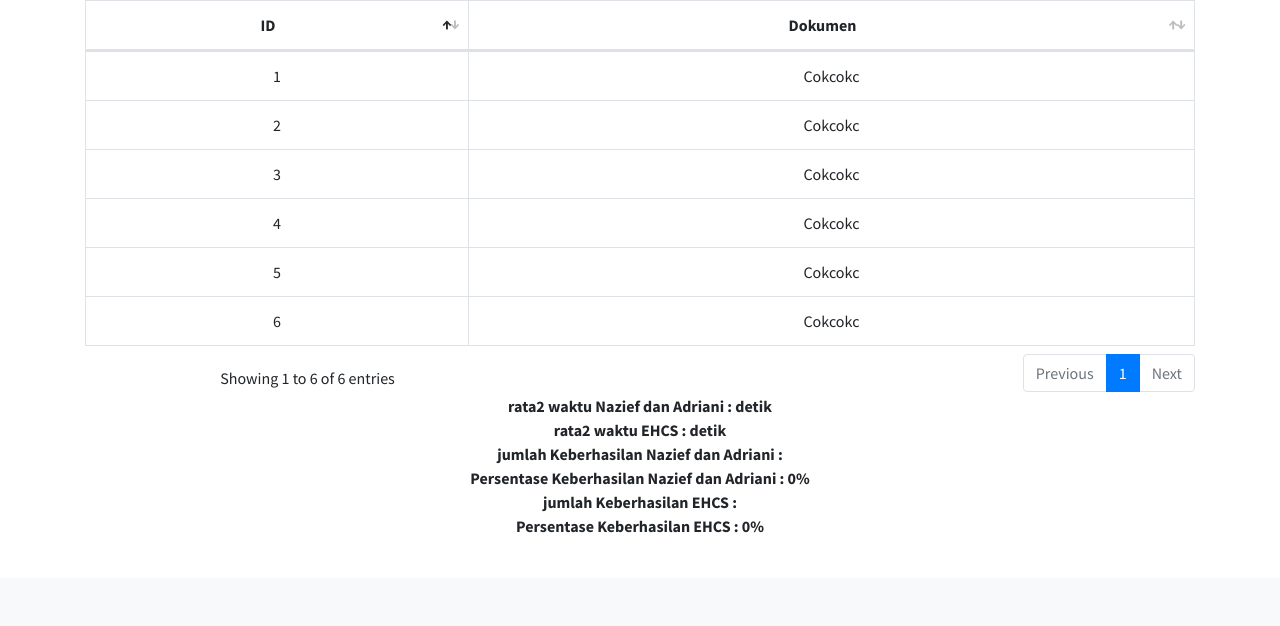
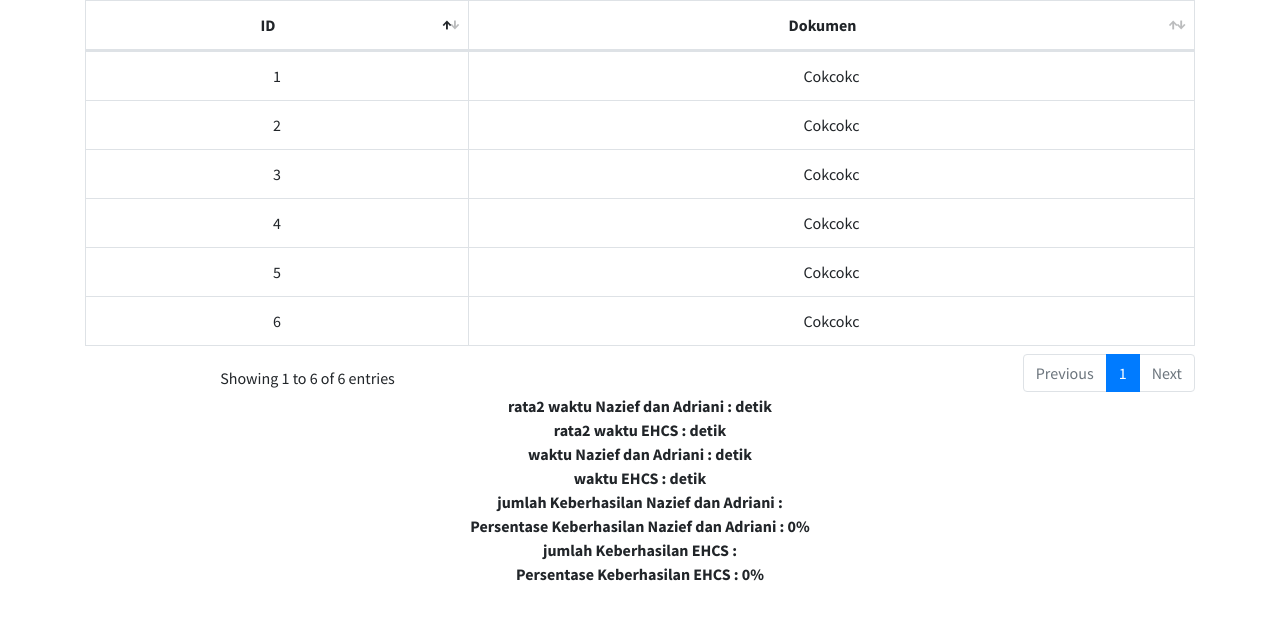
Before and after one commit to vitotamma/STKI-kelompok-1, a PHP site: page /result.php in a window 1280 px wide. Shown: the part 976-1602 px from the top of the page. Before the commit the page ends 1509 px from the top, so only its background shows below. Run offline with PHP 8.4, Linux system fonts and the light colour scheme; data comes from the database, SQL or seed files in the repository; data that the repository does not hold is empty.

Commit message:
tambah tampilan total waktu

```diff
--- a/result.php
+++ b/result.php
@@ -6,7 +6,7 @@
     $sqlStem = "SELECT id, kata, kata_dasar_1, kata_dasar_2, waktu_1, waktu_2, status_1, status_2, SUM(frekuensi) as frekuensi
                 FROM `kata` INNER JOIN document_kata ON kata.id = document_kata.id_kata
                 GROUP BY document_kata.id_kata";
-    $sqlRataPersentase = "SELECT AVG(waktu_1),AVG(waktu_2), AVG(status_1),AVG(status_2), SUM(status_1),SUM(status_2) FROM kata";
+    $sqlRataPersentase = "SELECT AVG(waktu_1),AVG(waktu_2), AVG(status_1),AVG(status_2), SUM(status_1),SUM(status_2), SUM(waktu_1), SUM(waktu_2) FROM kata";
 
     $queryStem = mysqli_query($conn, $sqlStem);
     $mysql = mysqli_query($conn, $sqlRataPersentase);
@@ -150,9 +150,13 @@
         </div>
         </div>
       </div>
-      <b><?php echo "rata2 waktu Nazief dan Adriani : ".$rataPersen['AVG(waktu_1)'] ?>detik
+      <b><?php echo "rata2 waktu Nazief dan Adriani : ".$rataPersen['AVG(waktu_1)'] ?> detik
       <br>
-      <?php echo "rata2 waktu EHCS : ".$rataPersen['AVG(waktu_2)'] ?>detik
+      <?php echo "rata2 waktu EHCS : ".$rataPersen['AVG(waktu_2)'] ?> detik
+      <br>
+      <b><?php echo "waktu Nazief dan Adriani : ".$rataPersen['SUM(waktu_1)'] ?> detik
+      <br>
+      <?php echo "waktu EHCS : ".$rataPersen['SUM(waktu_2)'] ?> detik
       <br>
       <?php echo "jumlah Keberhasilan Nazief dan Adriani : ".$rataPersen['SUM(status_1)'] ?>
       <br>
```
